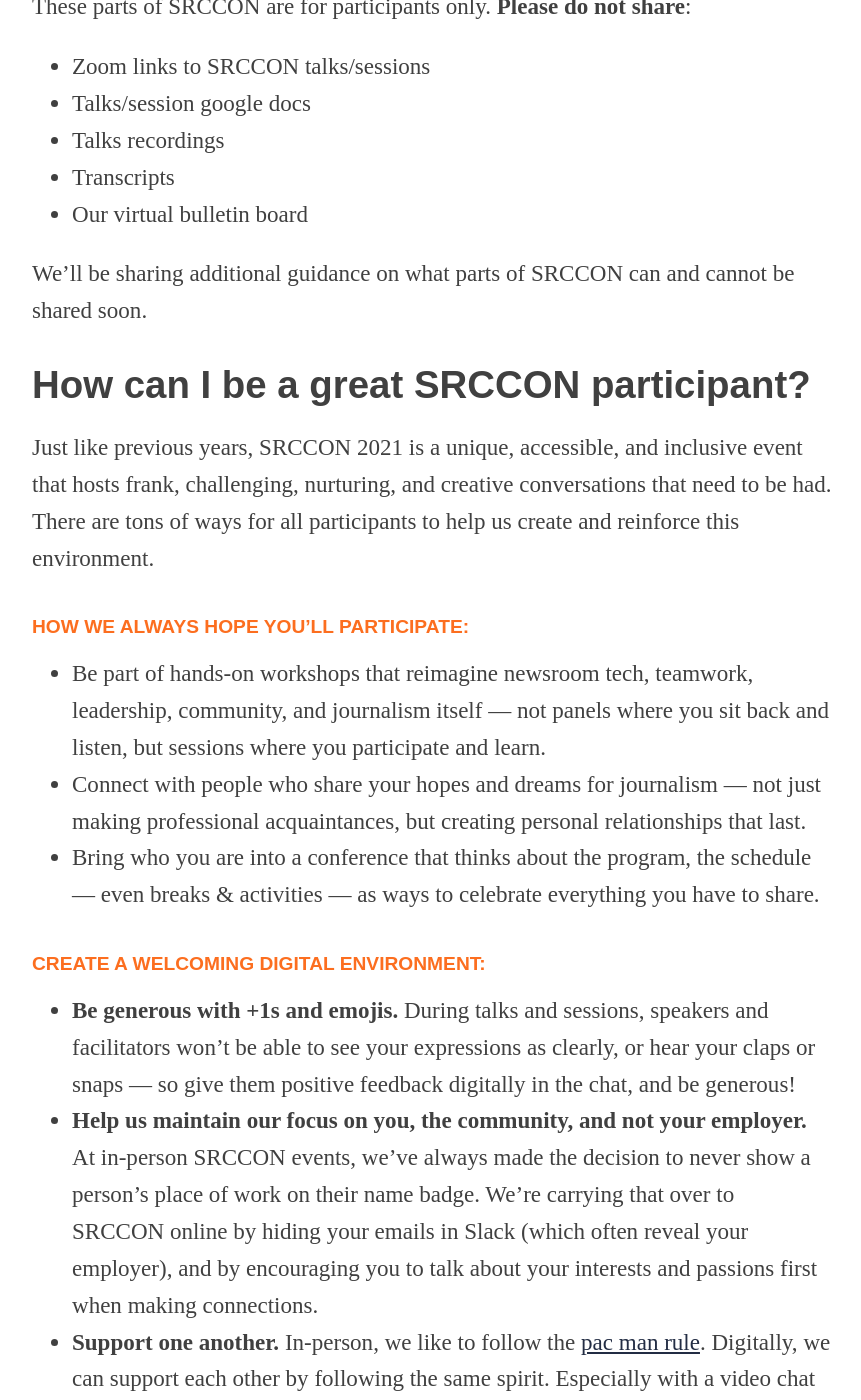
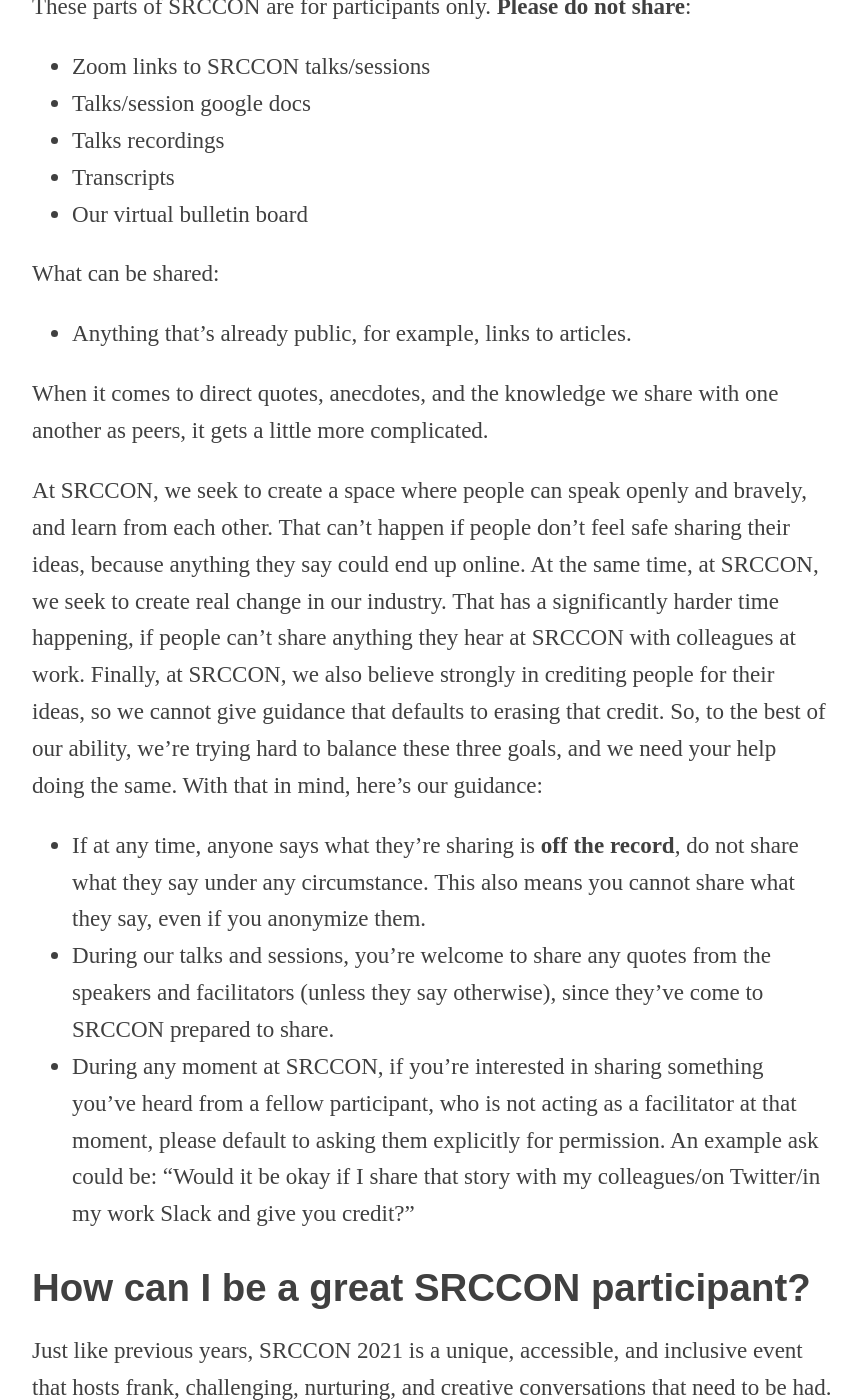
Before and after one commit to OpenNews/srccon-2021, a Jekyll site: the page built from participant-prep.md, in a window 1280 px wide and 1400 px high, scrolled down 8735 px. Shown: the whole window, without its empty margins (208-1069 px from the left). Built offline with Jekyll 4.4.1, drawn with Linux system fonts in a browser that asks for light colours; some web fonts are replaced.

Commit message:
first draft of otr policy

```diff
--- a/participant-prep.md
+++ b/participant-prep.md
@@ -164,8 +164,17 @@
 * Transcripts
 * Our virtual bulletin board
 
-We’ll be sharing additional guidance on what parts of SRCCON can and cannot be shared soon.
+What can be shared:
 
+* Anything that’s already public, for example, links to articles.
+
+When it comes to direct quotes, anecdotes, and the knowledge we share with one another as peers, it gets a little more complicated.
+
+At SRCCON, we seek to create a space where people can speak openly and bravely, and learn from each other. That can’t happen if people don’t feel safe sharing their ideas, because anything they say could end up online. At the same time, at SRCCON, we seek to create real change in our industry. That has a significantly harder time happening, if people can’t share anything they hear at SRCCON with colleagues at work. Finally, at SRCCON, we also believe strongly in crediting people for their ideas, so we cannot give guidance that defaults to erasing that credit. So, to the best of our ability, we’re trying hard to balance these three goals, and we need your help doing the same. With that in mind, here’s our guidance:
+
+* If at any time, anyone says what they’re sharing is **off the record**, do not share what they say under any circumstance. This also means you cannot share what they say, even if you anonymize them.
+* During our talks and sessions, you’re welcome to share any quotes from the speakers and facilitators (unless they say otherwise), since they’ve come to SRCCON prepared to share.
+* During any moment at SRCCON, if you’re interested in sharing something you’ve heard from a fellow participant, who is not acting as a facilitator at that moment, please default to asking them explicitly for permission. An example ask could be: “Would it be okay if I share that story with my colleagues/on Twitter/in my work Slack and give you credit?”
 
 ## How can I be a great SRCCON participant?
 
```
